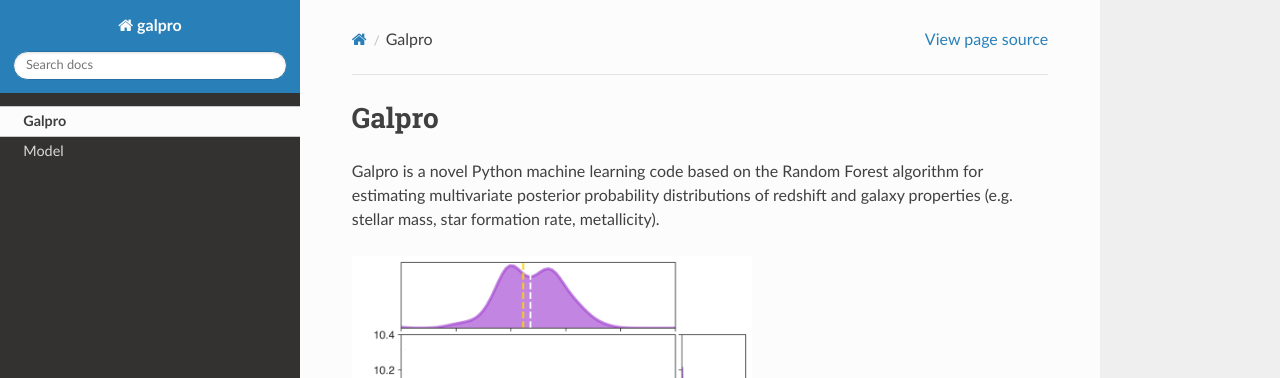
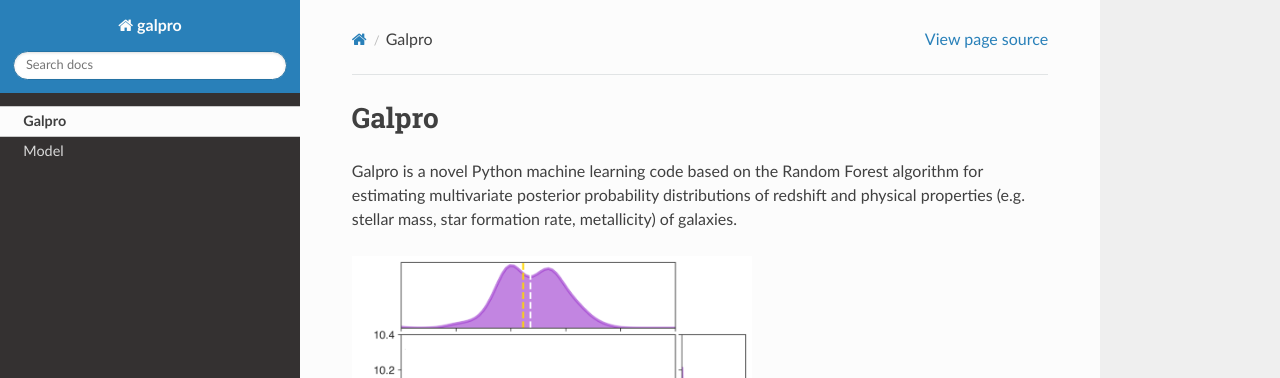
Before and after one commit to smucesh/galpro, a Sphinx documentation site: the page built from docs/index.rst, in a window 1280 px wide and 900 px high. Shown: the top 378 px of the window. Built offline with Sphinx 7.4.7 and the Read the Docs theme 2.0.0, drawn with Linux system fonts in a browser that asks for light colours.

Commit message:
Changed description in README

```diff
--- a/README.rst
+++ b/README.rst
@@ -1,8 +1,8 @@
 **Galpro**
 
 Galpro is a novel Python machine learning code based on the Random Forest algorithm for estimating multivariate
-posterior probability distributions of redshift and galaxy properties (e.g. stellar mass, star formation rate,
-metallicity). Documentation for the package is available at `galpro.readthedocs.io <https://galpro.readthedocs.io/>`_.
+posterior probability distributions of redshift and physical properties (e.g. stellar mass, star formation rate,
+metallicity) of galaxies. Documentation for the package is available at `galpro.readthedocs.io <https://galpro.readthedocs.io/>`_.
 
 Galpro is hosted on PyPI and can be installed using::
 
--- a/docs/index.rst
+++ b/docs/index.rst
@@ -2,8 +2,8 @@ Galpro
 ======
 
 Galpro is a novel Python machine learning code based on the Random Forest algorithm for estimating
-multivariate posterior probability distributions of redshift and galaxy properties (e.g. stellar mass,
-star formation rate, metallicity).
+multivariate posterior probability distributions of redshift and physical properties (e.g. stellar mass,
+star formation rate, metallicity) of galaxies.
 
 .. figure:: images/example_plot.png
    :width: 400
```
